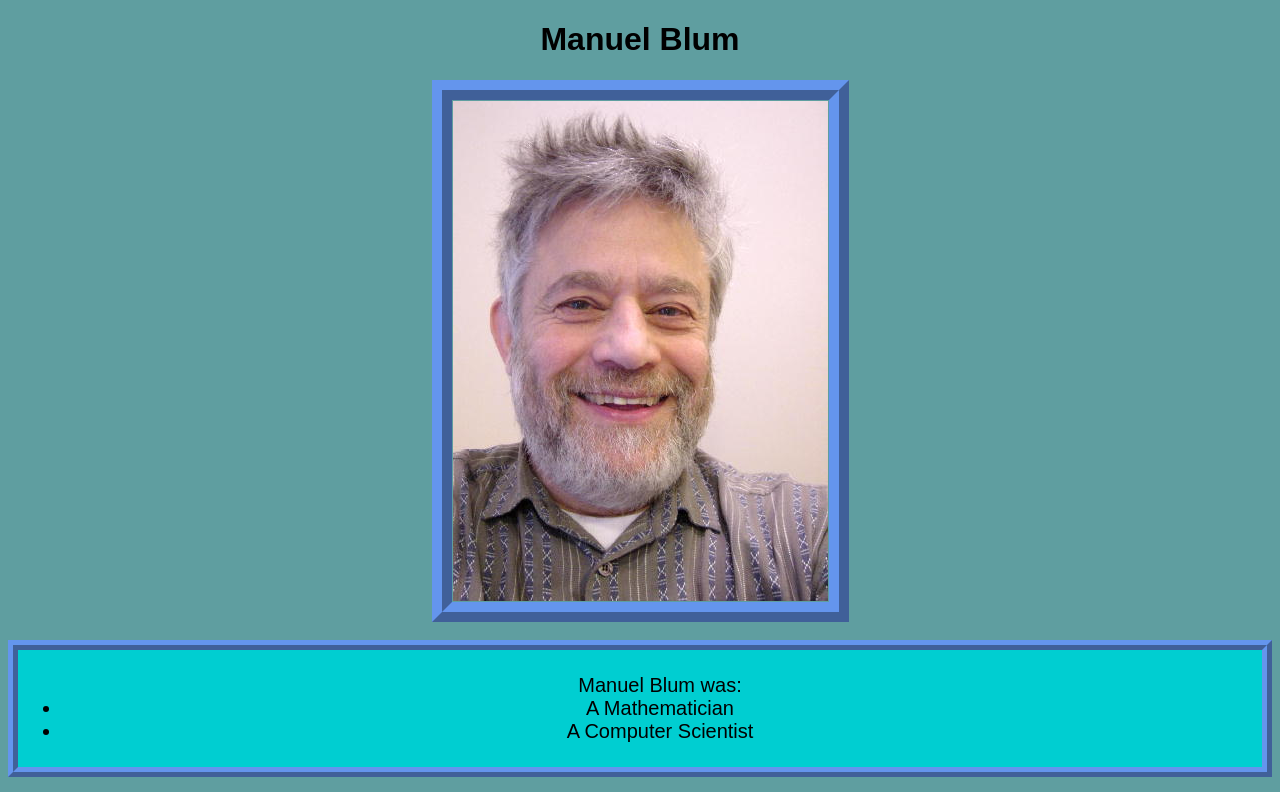
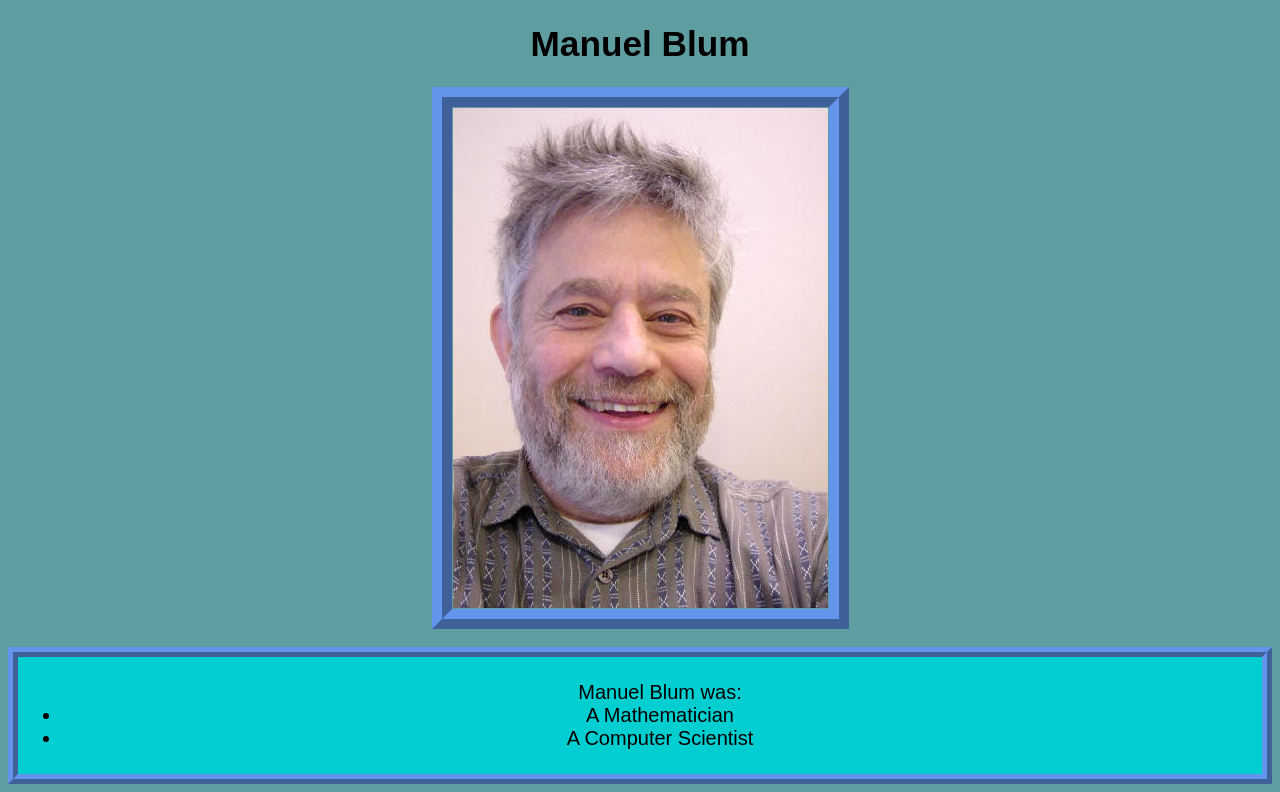
Before and after one commit to Abbey-Gilliland/Assignment-2, a plain HTML site: page index.html in a window 1280 px wide. Shown: the top 792 px of the page. Drawn offline with Linux system fonts and the light colour scheme.

Commit message:
changed stuff in style.css

```diff
--- a/style.css
+++ b/style.css
@@ -3,6 +3,7 @@ body {
 }
 
 h1 {
+  font-size: 220%;
   text-align: center;
   font-family: Arial, sans-serif;
 }
```
